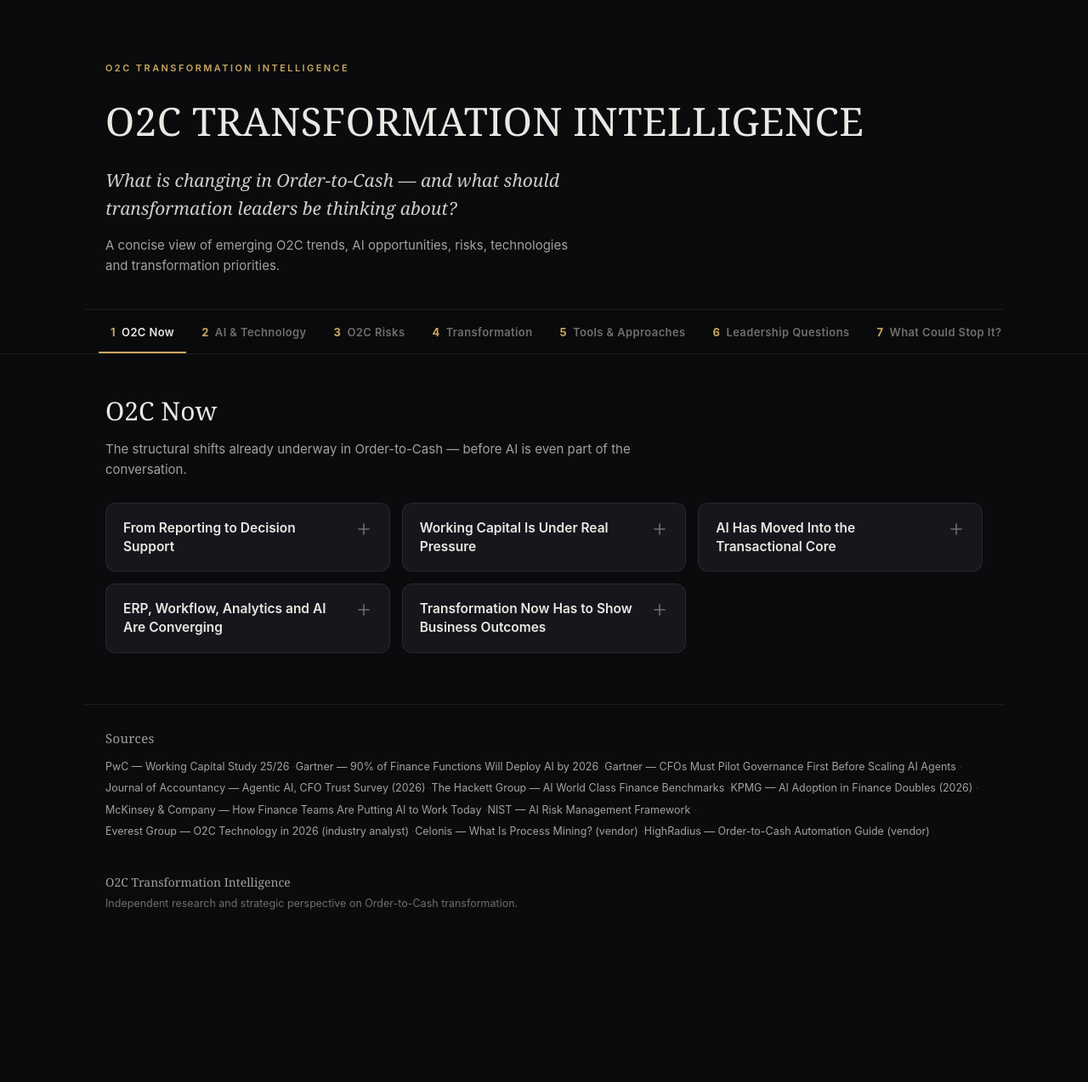
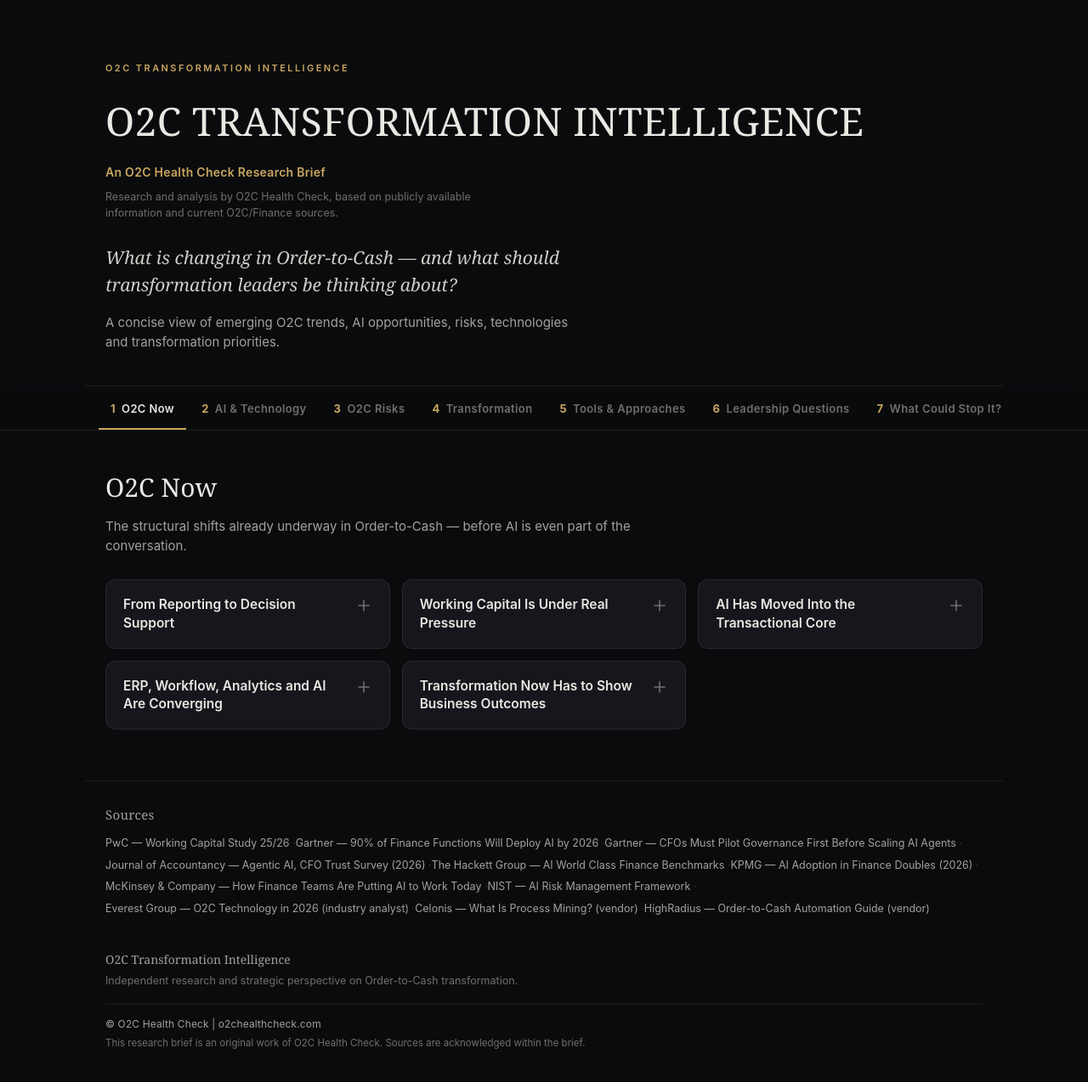
Before and after one commit to vineetashukla2021-coder/O2C-Transformation-Intelligence-, a plain HTML site: page index.html in a window 1280 px wide. Shown: the whole page at 85% size. Before the commit the page ends 1138 px from the top, so only its background shows below. Drawn offline with Linux system fonts and the light colour scheme.

Commit message:
Add files via upload

```diff
--- a/index.html
+++ b/index.html
@@ -3,7 +3,7 @@
 <head>
 <meta charset="UTF-8">
 <meta name="viewport" content="width=device-width, initial-scale=1.0">
-<title>O2C Transformation Intelligence</title>
+<title>O2C Transformation Intelligence | O2C Health Check</title>
 <style>
   :root{
     --bg:#0a0b0d;
@@ -65,8 +65,22 @@
     font-weight:400;
     font-size:clamp(30px,4.6vw,46px);
     letter-spacing:0.01em;
-    margin:0 0 18px;
+    margin:0 0 14px;
     color:var(--text);
+  }
+  p.brief-tag{
+    font-family:var(--sans);
+    font-size:14px;
+    font-weight:600;
+    letter-spacing:0.02em;
+    color:var(--accent);
+    margin:0 0 8px;
+  }
+  p.brief-attribution{
+    font-size:12.5px;
+    color:var(--text-dim);
+    max-width:58ch;
+    margin:0 0 26px;
   }
   p.subtitle{
     font-family:var(--serif);
@@ -302,6 +316,19 @@
     color:var(--text-muted);
     margin-bottom:4px;
   }
+  footer.sitefoot .ft-copyright{
+    margin-top:18px;
+    padding-top:14px;
+    border-top:1px solid var(--border);
+    font-size:12px;
+    color:var(--text-muted);
+    letter-spacing:0.01em;
+  }
+  footer.sitefoot .ft-note{
+    margin-top:4px;
+    font-size:11.5px;
+    color:var(--text-dim);
+  }
 
   @media (max-width:640px){
     header.masthead{padding:48px 18px 28px;}
@@ -318,6 +345,8 @@
 <header class="masthead">
   <div class="kicker">O2C Transformation Intelligence</div>
   <h1 class="title">O2C TRANSFORMATION INTELLIGENCE</h1>
+  <p class="brief-tag">An O2C Health Check Research Brief</p>
+  <p class="brief-attribution">Research and analysis by O2C Health Check, based on publicly available information and current O2C/Finance sources.</p>
   <p class="subtitle">What is changing in Order-to-Cash — and what should transformation leaders be thinking about?</p>
   <p class="descriptor">A concise view of emerging O2C trends, AI opportunities, risks, technologies and transformation priorities.</p>
 </header>
@@ -340,6 +369,8 @@
 <footer class="sitefoot">
   <div class="ft-title">O2C Transformation Intelligence</div>
   <div>Independent research and strategic perspective on Order-to-Cash transformation.</div>
+  <div class="ft-copyright">© O2C Health Check | o2chealthcheck.com</div>
+  <div class="ft-note">This research brief is an original work of O2C Health Check. Sources are acknowledged within the brief.</div>
 </footer>
 
 <script>
```
